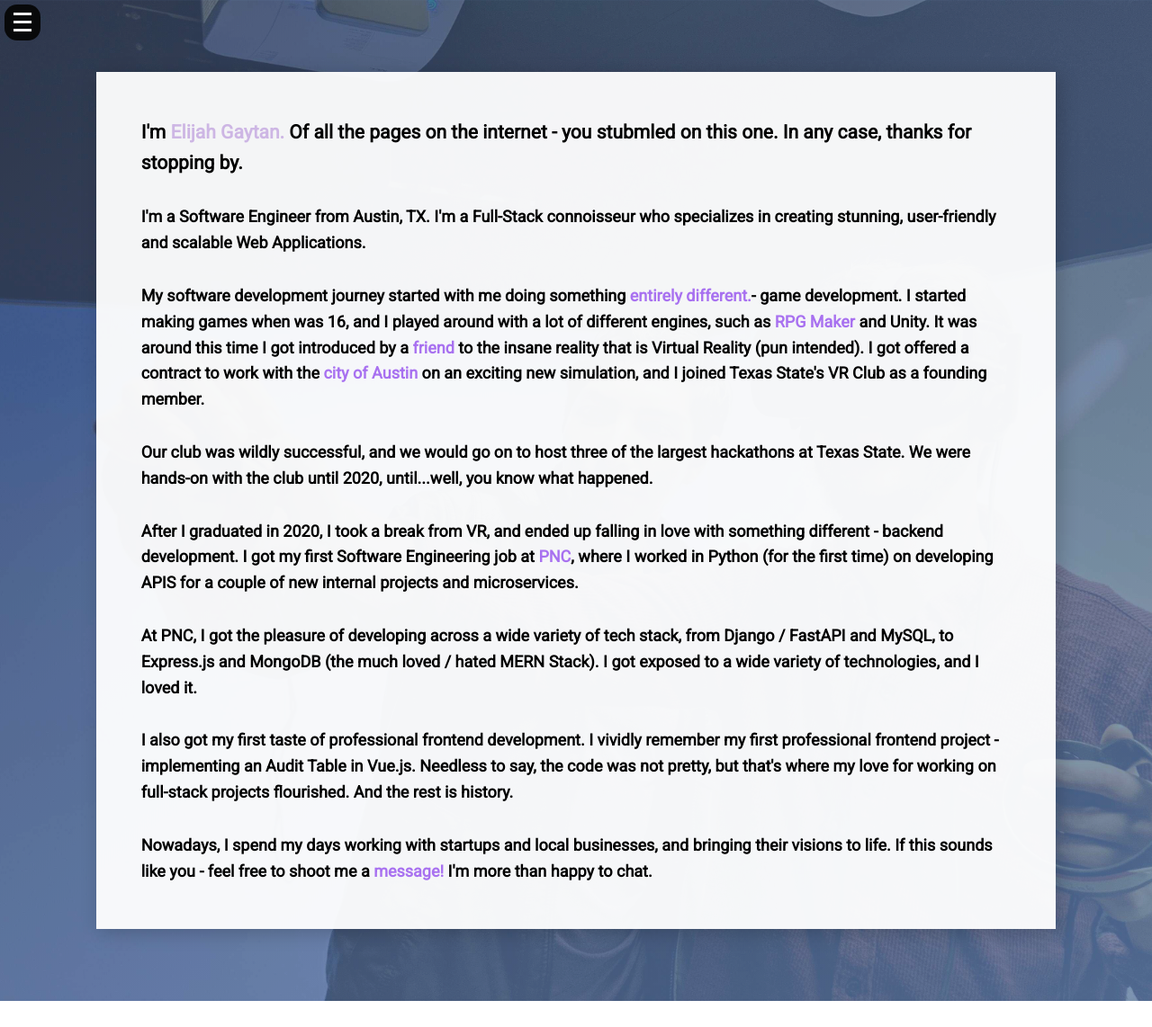
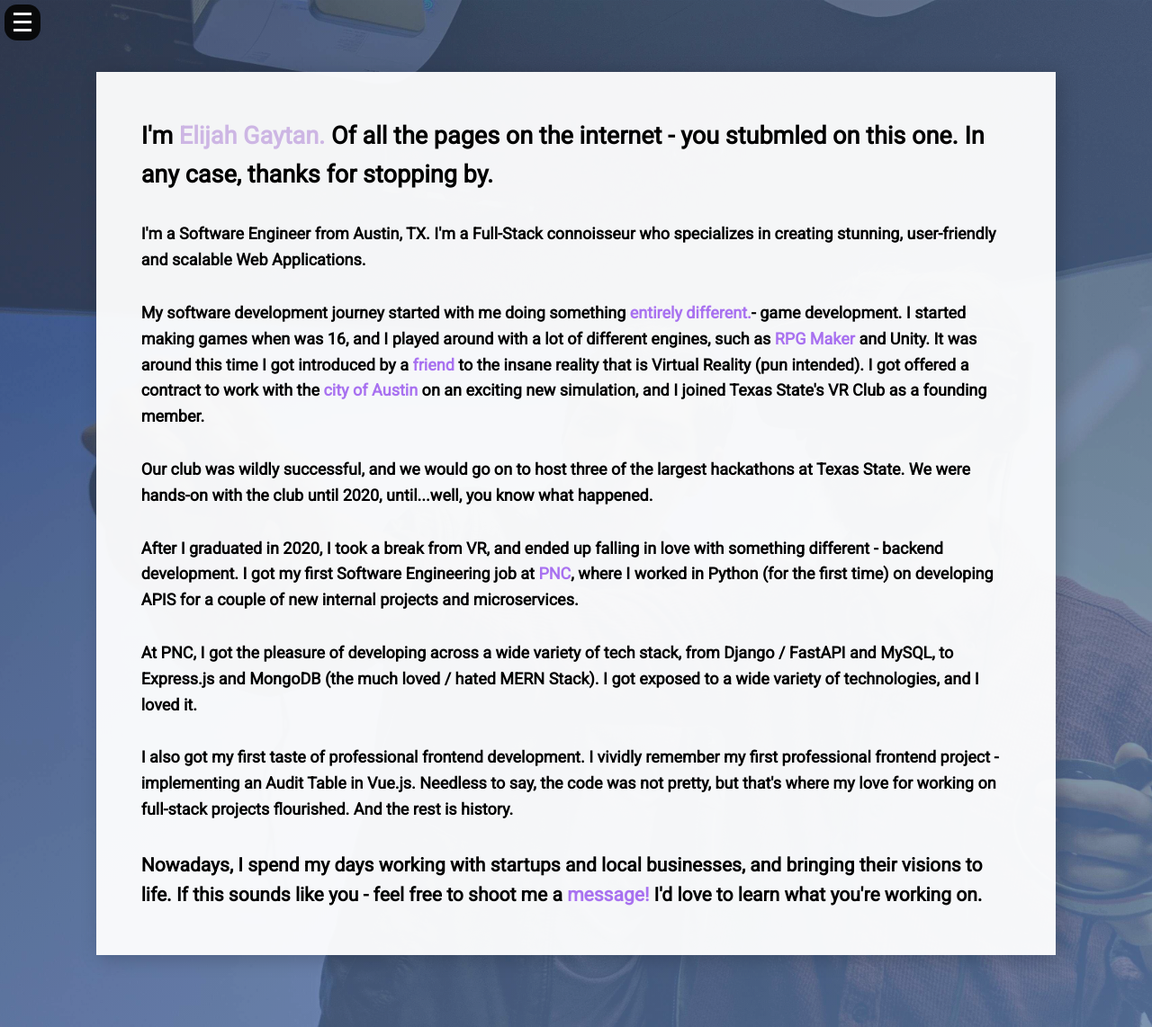
Before and after one commit to lococoder-tx/Portfolio-2021, a Next.js app: page /about in a window 1280 px wide. Shown: the whole page at 90% size. Before the commit the page ends 1113 px from the top, so only its background shows below. Built offline with nearby package versions, Linux system fonts and the light colour scheme.

Commit message:
yay it's fixed

```diff
--- a/components/About/About.js
+++ b/components/About/About.js
@@ -8,11 +8,11 @@ const About = () => {
     <>
       <div className="about"></div>
       <main className="about__content_box">
-        <h3 className="margin-bottom-md">
+        <h2 className="margin-bottom-md">
           I'm <span className="colored-text-1">Elijah Gaytan.</span> Of all the
           pages on the internet - you stubmled on this one. In any case, thanks
           for stopping by.
-        </h3>
+        </h2>
         <p className="margin-bottom-md">
           I'm a Software Engineer from Austin, TX. I'm a Full-Stack connoisseur
           who specializes in creating stunning, user-friendly and scalable Web
@@ -62,12 +62,12 @@ const About = () => {
           but that's where my love for working on full-stack projects
           flourished. And the rest is history.
         </p>
-        <p>
+        <h3>
           Nowadays, I spend my days working with startups and local businesses,
           and bringing their visions to life. If this sounds like you - feel
-          free to shoot me a <Link href="/contact">message!</Link> I'm more than
-          happy to chat.
-        </p>
+          free to shoot me a <Link href="/contact">message!</Link> I'd love to
+          learn what you're working on.
+        </h3>
       </main>
     </>
   );
--- a/styles/_projects.scss
+++ b/styles/_projects.scss
@@ -69,7 +69,7 @@
     display: grid;
     grid-template-columns: repeat(2, 1fr);
     //size our automatic rows to the content
-    grid-template-rows: min-content min-content 7rem;
+    grid-template-rows: min-content min-content minmax(7rem, 1fr);
     // row-gap: 1.5rem;
 
     &__image {
```
